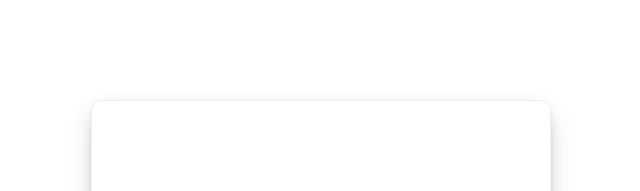
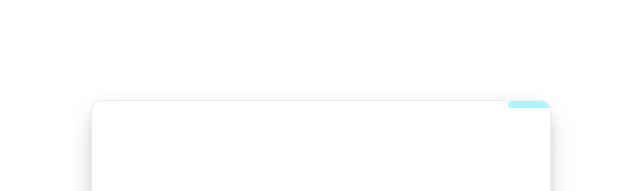
Before and after one commit to labs13-agriculture/front-end, a React (Create React App) app: page / in a window 1280 px wide. Shown: the top 191 px of the page, without its empty margins (319-959 px from the left). Built offline with nearby package versions, Linux system fonts and the light colour scheme; a web font is replaced by a local one.

Commit message:
BUG: Fix for login animation Seems that relying on login status in redux store is not the best way to trigger animation when deployed.

```diff
--- a/src/components/Login.js
+++ b/src/components/Login.js
@@ -605,7 +605,7 @@ class Login extends Component {
       this.state.credentials.password.length > 0 &&
       this.state.credentials.username.length > 0
     ) {
-      this.setState({ enteredPassword: true, enteredUsername: true });
+      this.setState({ enteredPassword: true, enteredUsername: true,submitpw:true });
       this.props
         .initiateLogin(this.state.credentials)
 
@@ -647,7 +647,7 @@ class Login extends Component {
             >
             <div
               className={`animation-div${
-                this.state.loginStart ? " pulse" : ""
+                !this.state.loginFailure ? " pulse" : ""
               }`}
             />
 
```
